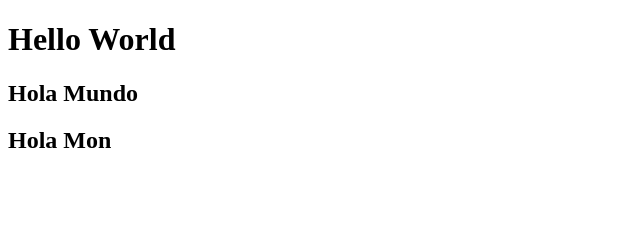
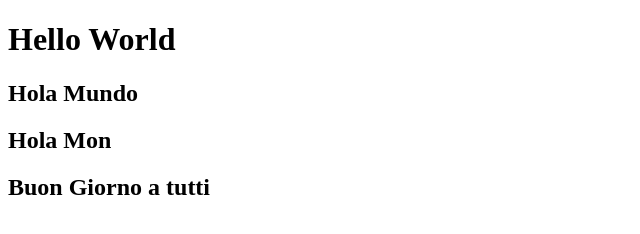
Before and after one commit to JordiMiravet/repolocal, a plain HTML site: page index.html in a window 1280 px wide. Shown: the whole page, without its empty margins (0-640 px from the left). Drawn offline with Linux system fonts and the light colour scheme.

Commit message:
Update index.html

```diff
--- a/index.html
+++ b/index.html
@@ -11,6 +11,7 @@
     <h1>Hello World</h1>
     <h2>Hola Mundo</h2>
     <h2>Hola Mon</h2>
+    <h2>Buon Giorno a tutti</h2>
 
 </body>
 </html>
```
